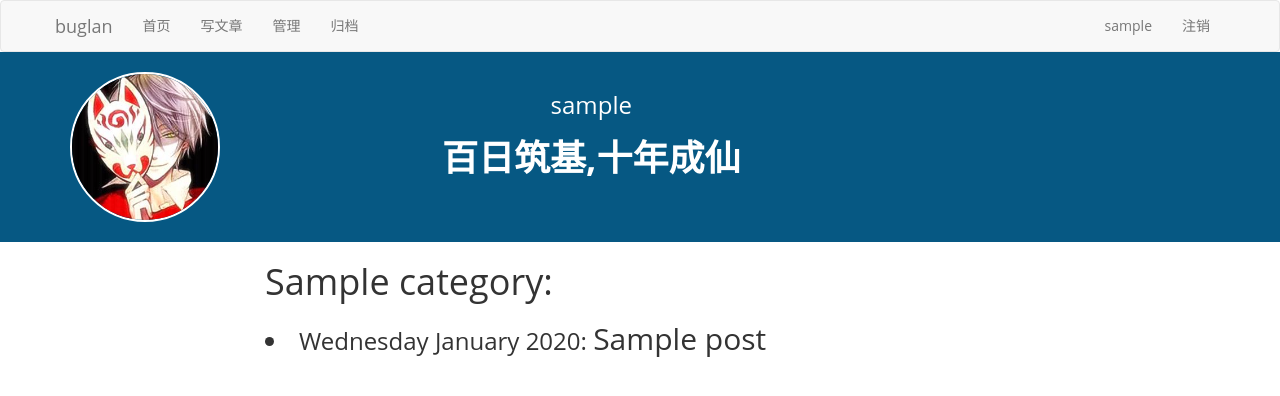
After one commit to BUGLAN/blog, a Flask app: page /post/archive in a window 1280 px wide. The commit adds this page. Shown: the top 396 px of the page. Run offline with Flask 2, Linux system fonts and the light colour scheme; a user stored in the database is signed in; tables that the repository leaves empty hold one stand-in row (values such as "Sample post"); some libraries are stand-ins or nearby versions.

Commit message:
add archive page

```diff
--- a/blog/__init__.py
+++ b/blog/__init__.py
@@ -2,7 +2,7 @@ from flask import Flask, redirect, url_for
 from blog.main.admin import admin
 from blog.main.views import main_blueprint
 from config import BaseConfig
-from extensions import db, login_manager, oauth
+from extensions import db, login_manager, oauth, date_filter
 
 
 def create_app():
@@ -12,6 +12,7 @@ def create_app():
     admin.init_app(app)
     login_manager.init_app(app)
     oauth.init_app(app)
+    app.add_template_filter(date_filter, 'date')
     app.register_blueprint(main_blueprint)
     from .main import views
 
--- a/blog/main/views.py
+++ b/blog/main/views.py
@@ -365,3 +365,14 @@ def new_tag():
         return render_template('blog/new_tag.html')
 
 # ------------
+# 归档
+
+
+@main_blueprint.route('/post/archive')
+@login_required
+def archive():
+    if current_user.is_authenticated:
+        categories = Category.query.filter_by(user_id=current_user.id).order_by(Category.publish_date.desc()).all()
+        return render_template('blog/archive.html', categories=categories)
+    else:
+        return '您没有权限访问'
--- a/blog/templates/base.html
+++ b/blog/templates/base.html
@@ -37,6 +37,7 @@
                     {% if current_user.is_authenticated %}
                     <li><a href="{{ url_for('main.new_post') }}" >写文章</a></li>
                     <li><a href="{{ url_for('main.post_adminter', username=current_user.username) }}" >管理</a></li>
+                    <li><a href="{{ url_for('main.archive') }}" >归档</a></li>
                     {% endif %}
                 </ul>
                 {% if current_user.is_authenticated %}
--- /dev/null
+++ b/blog/templates/blog/archive.html
@@ -0,0 +1,20 @@
+{% extends 'base.html' %}
+
+
+{% block body %}
+    <div class="container">
+        <div class="row">
+            <div class="col-md-2">
+            </div>
+            <div class="col-md-8">
+
+                {% for category in categories %}
+                    <h1>{{ category.name }}: </h1>
+                    {% for post in category.posts.all() %}
+                        <li class="h3">{{ post.publish_date | date }}:   <a href="{{ url_for('main.detail', page=post.id) }}" class="h2">{{ post.title }}</a></li>
+                        {% endfor %}
+                {% endfor %}
+            </div>
+        </div>
+    </div>
+{% endblock %}
--- a/blog/templates/blog/category_adminter.html
+++ b/blog/templates/blog/category_adminter.html
@@ -16,7 +16,7 @@
             <a href="{{ url_for('main.tag_adminter', username=current_user.username) }}" class="btn btn-default btn-lg">标签</a>
         </div>
         <div class="col-md-1">
-            <a href="" class="btn btn-default btn-lg">归档</a>
+            <a href="" class="btn btn-default btn-lg">图表</a>
         </div>
     </div>
 {#        分类管理#}
--- a/blog/templates/blog/post_adminter.html
+++ b/blog/templates/blog/post_adminter.html
@@ -16,7 +16,7 @@
             <a href="{{ url_for('main.tag_adminter', username=current_user.username) }}" class="btn btn-default btn-lg">标签</a>
         </div>
         <div class="col-md-1">
-            <a href="#" class="btn btn-default btn-lg">归档</a>
+            <a href="#" class="btn btn-default btn-lg">图表</a>
         </div>
     </div>
 {#    文章管理#}
--- a/blog/templates/blog/tag_adminter.html
+++ b/blog/templates/blog/tag_adminter.html
@@ -16,7 +16,7 @@
             <a href="{{ url_for('main.tag_adminter', username=current_user.username) }}" class="btn btn-info btn-lg">标签</a>
         </div>
         <div class="col-md-1">
-            <a href="" class="btn btn-default btn-lg">归档</a>
+            <a href="" class="btn btn-default btn-lg">图表</a>
         </div>
     </div>
 
--- a/extensions.py
+++ b/extensions.py
@@ -1,6 +1,7 @@
 from flask_sqlalchemy import SQLAlchemy
 from flask_login import LoginManager
 from flask_oauthlib.client import OAuth
+from datetime import datetime
 
 
 db = SQLAlchemy()
@@ -27,6 +28,11 @@ github = oauth.remote_app(
     authorize_url='https://github.com/login/oauth/authorize'
 )
 
+# '2017-12-13 16:40:48.873676'
+def date_filter(time):
+    filter_date = datetime.strftime(time, '%A %B %Y')
+    return filter_date
+
 
 @login_manager.user_loader
 def load_user(user_id):
```
